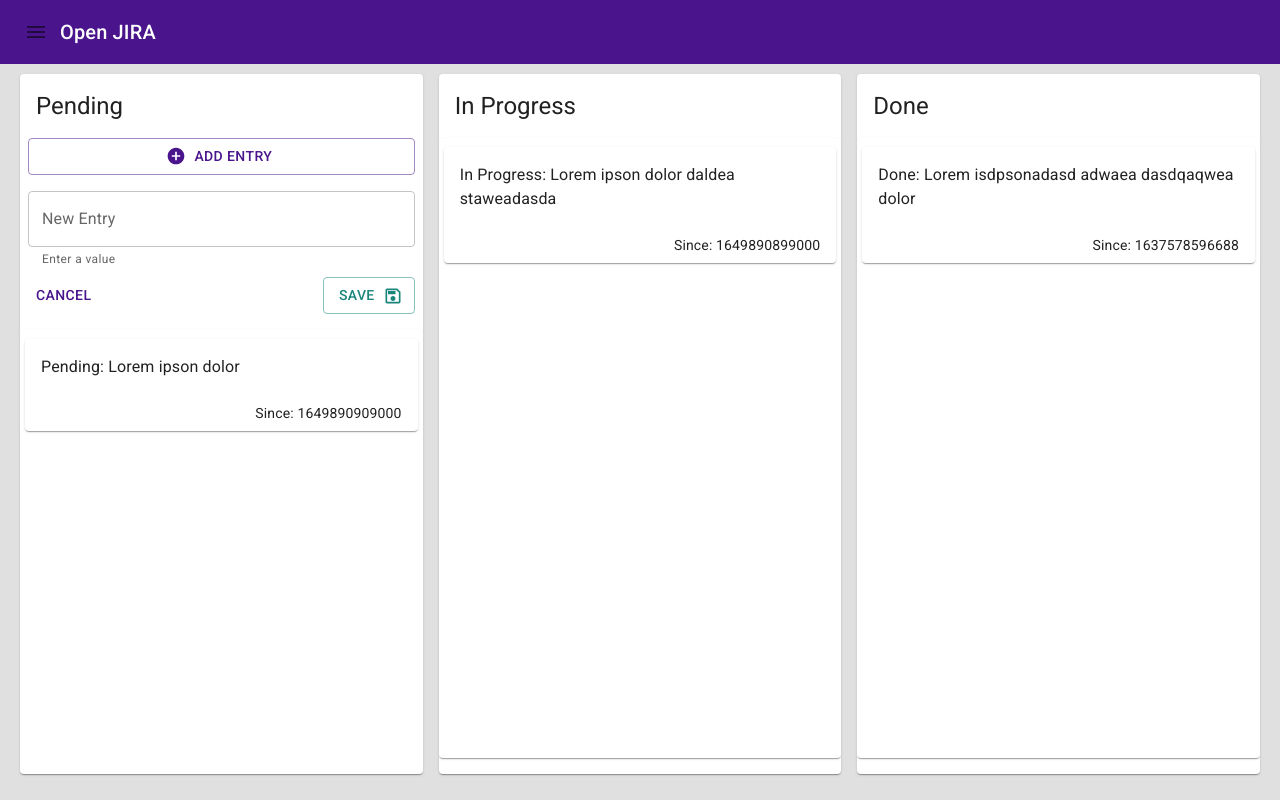
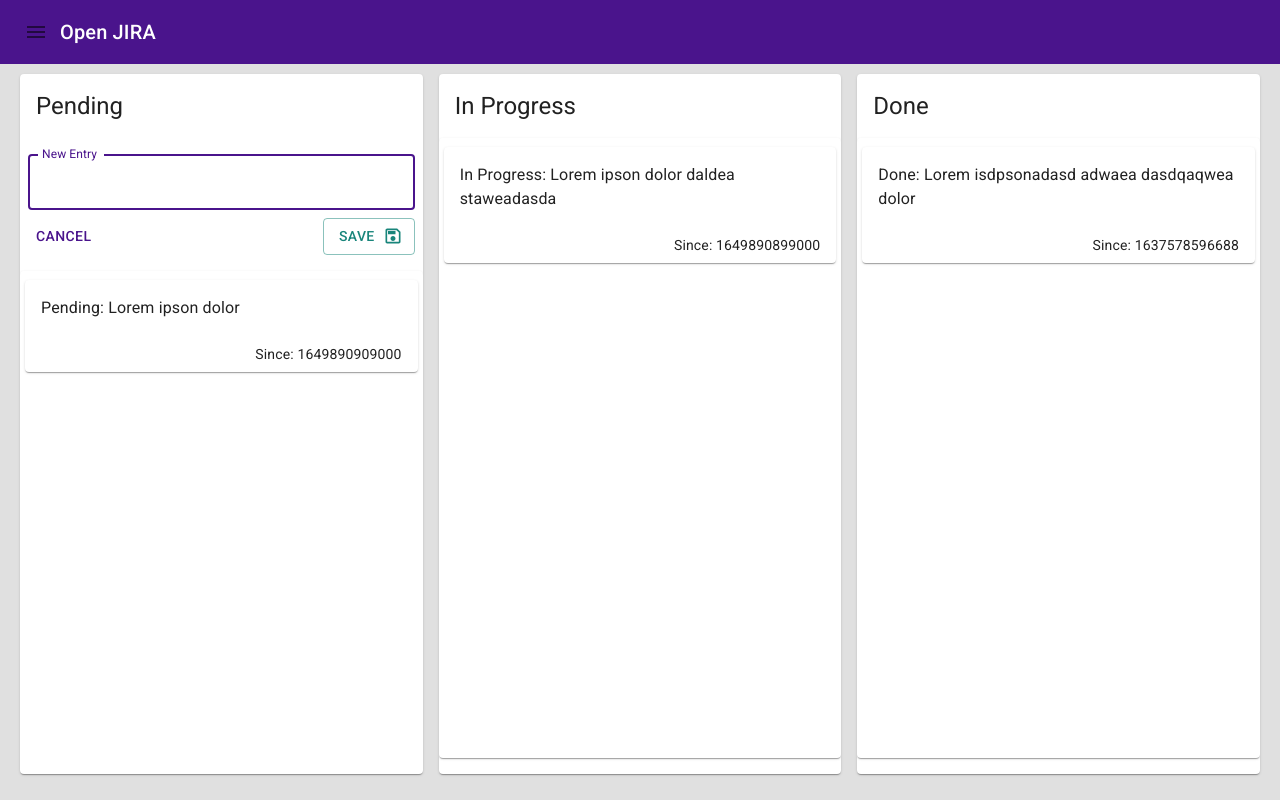
Before and after one commit to Alejoboga20/next-open-jira, a Next.js app: page / in a window 1280 px wide. Both pictures are taken after a click on the button "ADD ENTRY". Built offline with nearby package versions, Linux system fonts and the light colour scheme.

Commit message:
Handle form state

```diff
--- a/components/ui/NewEntry.tsx
+++ b/components/ui/NewEntry.tsx
@@ -1,27 +1,53 @@
+import { ChangeEvent, useState } from 'react';
 import { Box, Button, TextField } from '@mui/material';
 import { AddCircleOutlined, SaveOutlined } from '@mui/icons-material';
 
 export const NewEntry = () => {
+	const [isAdding, setIsAdding] = useState(false);
+
+	const [isTouched, setIsTouched] = useState(false);
+	const [inputValue, setInputValue] = useState('');
+
+	const handleOnChange = (e: ChangeEvent<HTMLInputElement | HTMLTextAreaElement>) => {
+		setInputValue(e.target.value);
+	};
+
 	return (
 		<Box sx={{ marginBottom: 2, paddingX: 1 }}>
-			<Button startIcon={<AddCircleOutlined />} fullWidth variant='outlined'>
-				Add Entry
-			</Button>
+			{isAdding ? (
+				<>
 					<TextField
 						autoFocus
 						fullWidth
 						multiline
+						value={inputValue}
+						onChange={handleOnChange}
+						onBlur={() => setIsTouched(true)}
 						sx={{ marginTop: 2, marginBottom: 1 }}
 						placeholder='New Entry'
 						label='New Entry'
-				helperText='Enter a value'
+						helperText={inputValue.length <= 0 && isTouched && 'Enter a value'}
+						error={inputValue.length <= 0 && isTouched}
 					/>
 					<Box display='flex' justifyContent='space-between'>
-				<Button variant='text'>Cancel</Button>
+						<Button variant='text' onClick={() => setIsAdding(false)}>
+							Cancel
+						</Button>
 						<Button variant='outlined' color='secondary' endIcon={<SaveOutlined />}>
 							Save
 						</Button>
 					</Box>
+				</>
+			) : (
+				<Button
+					startIcon={<AddCircleOutlined />}
+					fullWidth
+					variant='outlined'
+					onClick={() => setIsAdding(true)}
+				>
+					Add Entry
+				</Button>
+			)}
 		</Box>
 	);
 };
```
Lines whose indentation alone changed are shown as unchanged.
